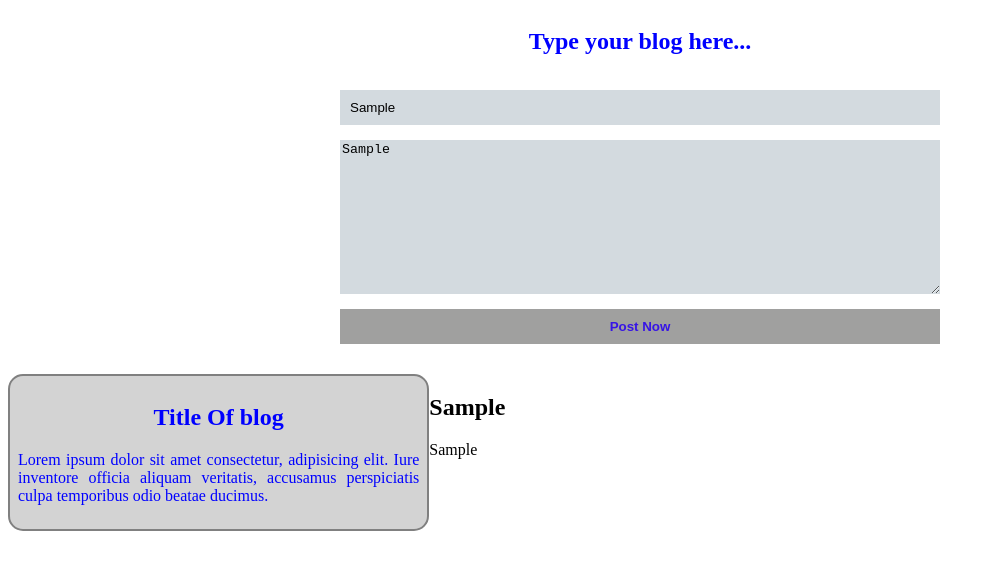
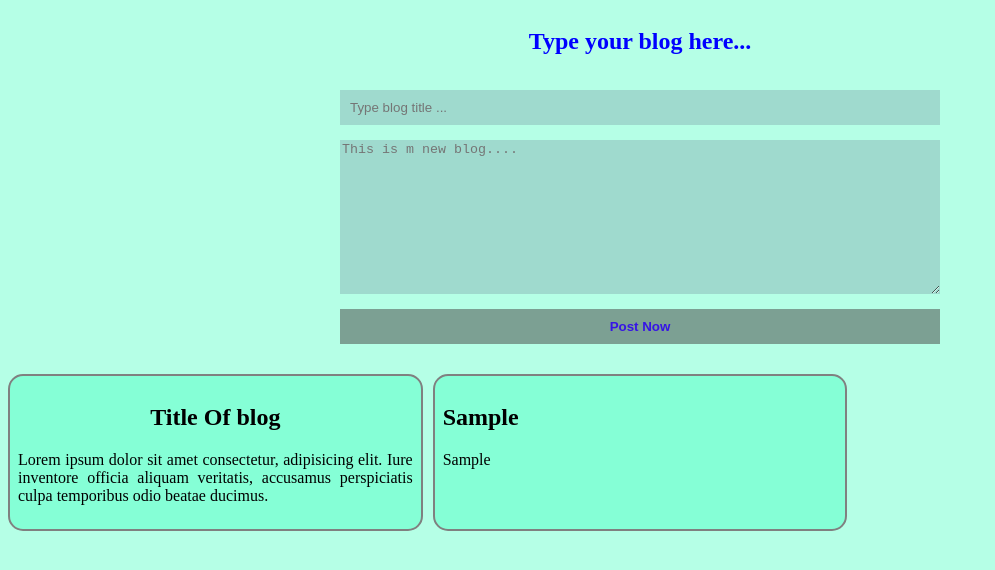
Before and after one commit to rayhan60611/P_hero_module26_JS-DOM-Events, a plain HTML site: page index.html in a window 1280 px wide. Both pictures are taken after typing "Sample", "Sample" into the empty fields and a click on the button "Post Now". Shown: the whole page, without its empty margins (0-995 px from the left). Drawn offline with Linux system fonts and the light colour scheme.

Commit message:
blog dom manupulation done

```diff
--- a/index.html
+++ b/index.html
@@ -8,7 +8,7 @@
   </head>
   <body>
     <section class="section-2">
-      <h1 class="" style="text-align: center; color: blue">
+      <h1 id="top-h1" class="" style="text-align: center; color: blue">
         Type your blog here...
       </h1>
       <input id="my-input" type="text" placeholder="Type blog title ..." />
--- a/js/domStyle.js
+++ b/js/domStyle.js
@@ -1,13 +1,16 @@
 // section styleing
+style();
+function style() {
   const divs = document.getElementsByClassName("div");
   for (const div of divs) {
     div.style.border = "2px solid gray";
     div.style.padding = "8px";
     div.style.textAlign = "justify";
-  div.style.backgroundColor = "lightgray";
-  div.style.color = "blue";
+    div.style.backgroundColor = "#7fffd4e0";
+    div.style.color = "black";
     div.style.borderRadius = "15px";
   }
 
   const myH1 = document.getElementById("h1");
   myH1.style.textAlign = "center";
+}
--- a/js/event.js
+++ b/js/event.js
@@ -1,20 +1,32 @@
 document.getElementById("btn").addEventListener("click", function (event) {
-  const newTextarea = document.getElementById("textarea").value;
-  const myInput = document.getElementById("my-input").value;
-
+  const newTextarea = document.getElementById("textarea");
+  const myInput = document.getElementById("my-input");
+  const msg = document.getElementById("top-h1");
+  if (myInput.value == "" && newTextarea.value == "") {
+    msg.innerText = "Title And blog Body can't be empty...";
+    msg.style.color = "red";
+  } else {
     const section = document.getElementById("section1");
 
     const newDiv = document.createElement("div");
     newDiv.classList.add("div");
 
     const newH1 = document.createElement("h1");
-  newH1.innerText = myInput;
+    newH1.setAttribute("id", "h1");
+    newH1.innerText = myInput.value;
 
     const newP = document.createElement("p");
-  newP.innerText = newTextarea;
+    newP.innerText = newTextarea.value;
 
     //child appending
     section.appendChild(newDiv);
     newDiv.appendChild(newH1);
     newDiv.appendChild(newP);
+    style();
+
+    myInput.value = "";
+    newTextarea.value = "";
+    msg.innerText = "Type your blog here...";
+    msg.style.color = "blue";
+  }
 });
--- a/styles/style.css
+++ b/styles/style.css
@@ -1,6 +1,10 @@
+body {
+  background-color: #7fffd493;
+}
 .section {
   display: grid;
   grid-template-columns: repeat(3, 1fr);
+  gap: 10px;
 }
 
 .section-2 {
@@ -43,3 +47,8 @@ textarea {
     grid-template-columns: repeat(2, 1fr);
   }
 }
+@media screen and (min-width: 2200px) {
+  .section {
+    grid-template-columns: repeat(4, 1fr);
+  }
+}
```
Lines whose indentation alone changed are shown as unchanged.
